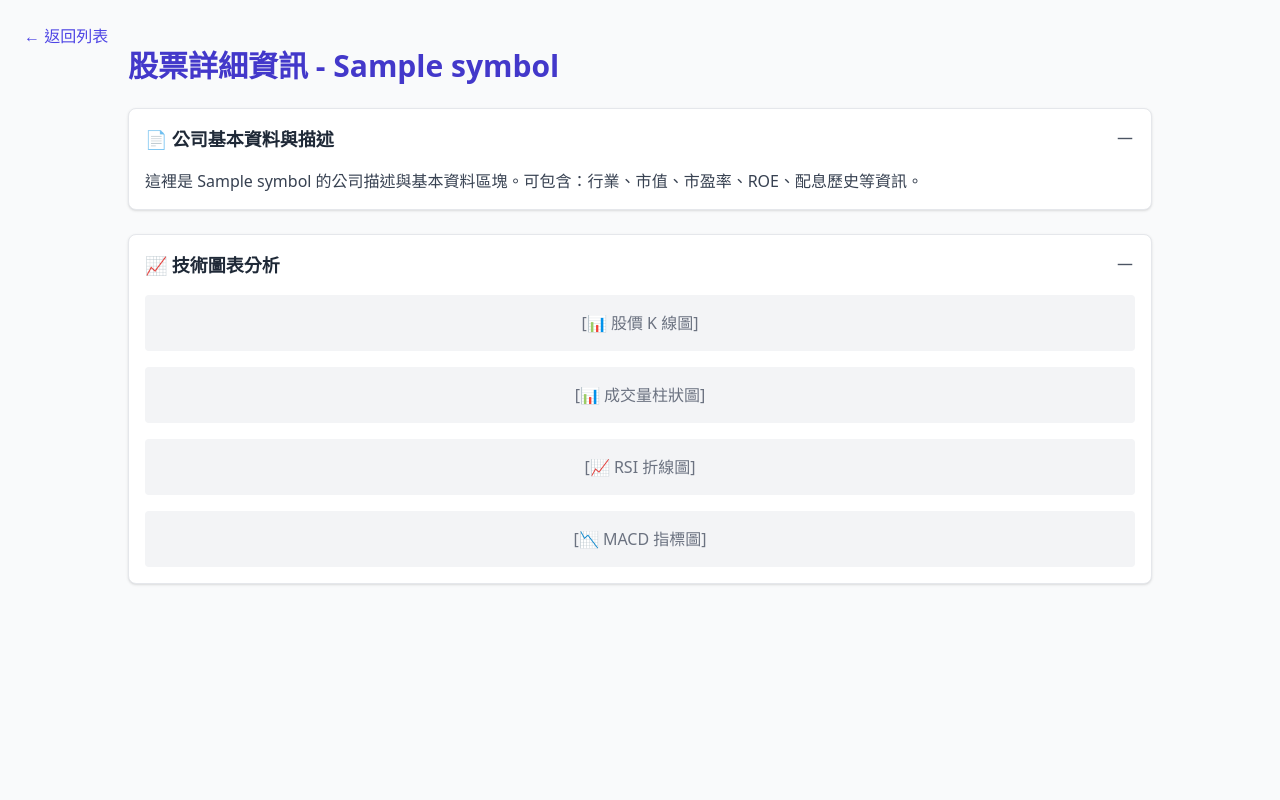
After one commit to Li-ianshao/stock-web-real, a Django app: template core/templates/core/detail.html in a window 1280 px wide. The commit adds this page. Run offline with Django 5.2, Linux system fonts and the light colour scheme; the template is opened without the code that fills it: most values are stand-ins (such as "Sample title", 1, 10 or a date in 2020); some libraries are stand-ins or nearby versions.

Commit message:
建立templates中其他分頁與股票詳細頁面的檔案

```diff
--- /dev/null
+++ b/core/templates/core/base_detail.html
@@ -0,0 +1,25 @@
+<!-- core/templates/core/base_detail.html -->
+<!DOCTYPE html>
+<html lang="zh-Hant">
+<head>
+    <meta charset="UTF-8">
+    <title>股票詳細頁</title>
+    <script src="https://cdn.tailwindcss.com"></script>
+</head>
+<body class="bg-gray-50 min-h-screen p-6">
+
+    <!-- 返回導覽列 -->
+    <button onclick="window.history.length > 1 ? history.back() : window.location.href='{% url 'tab_dividend' %}'"
+        class="text-indigo-600 hover:underline">
+        &larr; 返回列表
+    </button>
+
+
+    <!-- 內容區塊 -->
+    <div class="max-w-5xl mx-auto space-y-6">
+        {% block content %}
+        {% endblock %}
+    </div>
+
+</body>
+</html>
--- /dev/null
+++ b/core/templates/core/detail.html
@@ -0,0 +1,41 @@
+{% extends 'core/base_detail.html' %}
+{% block content %}
+
+<h2 class="text-3xl font-bold text-indigo-700 mb-4">股票詳細資訊 - {{ symbol }}</h2>
+
+<!-- 展開／收合區塊 -->
+<div class="space-y-6">
+
+    <!-- 📄 公司描述區塊 -->
+    <div x-data="{ open: true }" class="border rounded-lg shadow p-4 bg-white">
+        <div class="flex justify-between items-center cursor-pointer" @click="open = !open">
+            <h3 class="text-lg font-semibold text-gray-800">📄 公司基本資料與描述</h3>
+            <span x-text="open ? '－' : '+'" class="text-xl text-gray-600"></span>
+        </div>
+        <div x-show="open" class="mt-4 text-gray-700">
+            <p>這裡是 {{ symbol }} 的公司描述與基本資料區塊。可包含：行業、市值、市盈率、ROE、配息歷史等資訊。</p>
+        </div>
+    </div>
+
+    <!-- 📈 技術圖表區塊 -->
+    <div x-data="{ open: true }" class="border rounded-lg shadow p-4 bg-white">
+        <div class="flex justify-between items-center cursor-pointer" @click="open = !open">
+            <h3 class="text-lg font-semibold text-gray-800">📈 技術圖表分析</h3>
+            <span x-text="open ? '－' : '+'" class="text-xl text-gray-600"></span>
+        </div>
+        <div x-show="open" class="mt-4 space-y-4">
+
+            <!-- Placeholder 圖表 -->
+            <div class="p-4 bg-gray-100 rounded text-center text-gray-500">[📊 股價 K 線圖]</div>
+            <div class="p-4 bg-gray-100 rounded text-center text-gray-500">[📊 成交量柱狀圖]</div>
+            <div class="p-4 bg-gray-100 rounded text-center text-gray-500">[📈 RSI 折線圖]</div>
+            <div class="p-4 bg-gray-100 rounded text-center text-gray-500">[📉 MACD 指標圖]</div>
+        </div>
+    </div>
+
+</div>
+
+<!-- Alpine.js for toggle -->
+<script src="https://unpkg.com/alpinejs" defer></script>
+
+{% endblock %}
--- /dev/null
+++ b/core/templates/core/tab_bband.html
@@ -0,0 +1,4 @@
+{% extends 'core/base.html' %}
+{% block content %}
+<h2 class="text-2xl font-bold text-indigo-700 mb-4">布林通道股票</h2>
+{% endblock %}
--- a/core/templates/core/tab_dividend.html
+++ b/core/templates/core/tab_dividend.html
@@ -1,4 +1,4 @@
-{% extends 'stocks/base.html' %}
+{% extends 'core/base.html' %}
 {% block content %}
 <h2 class="text-2xl font-bold text-indigo-700 mb-4">高殖利率股票</h2>
 {% endblock %}
--- /dev/null
+++ b/core/templates/core/tab_drop.html
@@ -0,0 +1,4 @@
+{% extends 'core/base.html' %}
+{% block content %}
+<h2 class="text-2xl font-bold text-indigo-700 mb-4">一個月內跌幅超過 30% 的股票</h2>
+{% endblock %}
--- /dev/null
+++ b/core/templates/core/tab_macd.html
@@ -0,0 +1,4 @@
+{% extends 'core/base.html' %}
+{% block content %}
+<h2 class="text-2xl font-bold text-indigo-700 mb-4">MACD 黃金交叉股票</h2>
+{% endblock %}
--- /dev/null
+++ b/core/templates/core/tab_rsi.html
@@ -0,0 +1,4 @@
+{% extends 'core/base.html' %}
+{% block content %}
+<h2 class="text-2xl font-bold text-indigo-700 mb-4">RSI 警示股票</h2>
+{% endblock %}
```
Also changed, not shown: core/templates/core/base.html (+5 -5 lines), core/views.py (+28 -30 lines).
